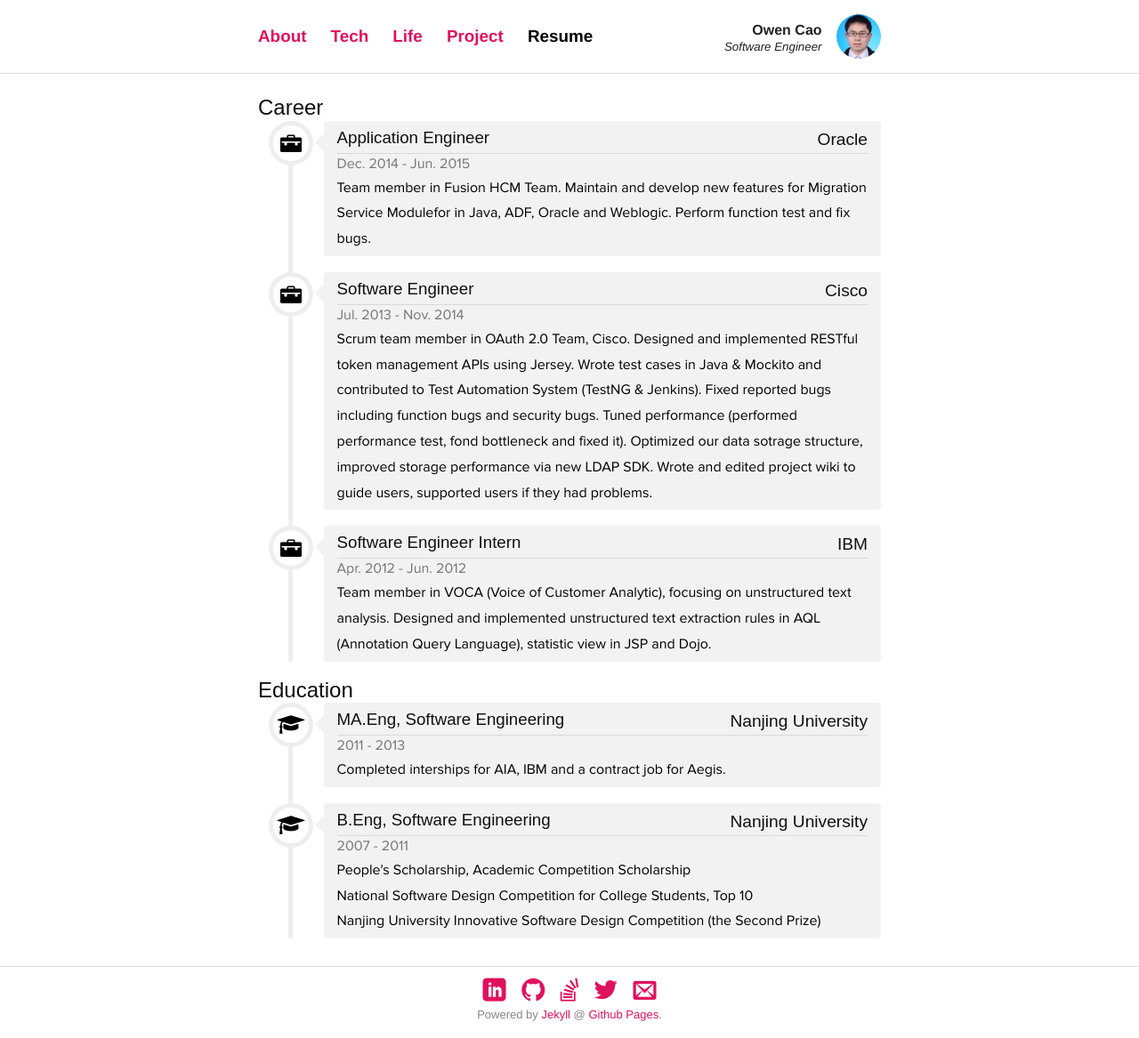
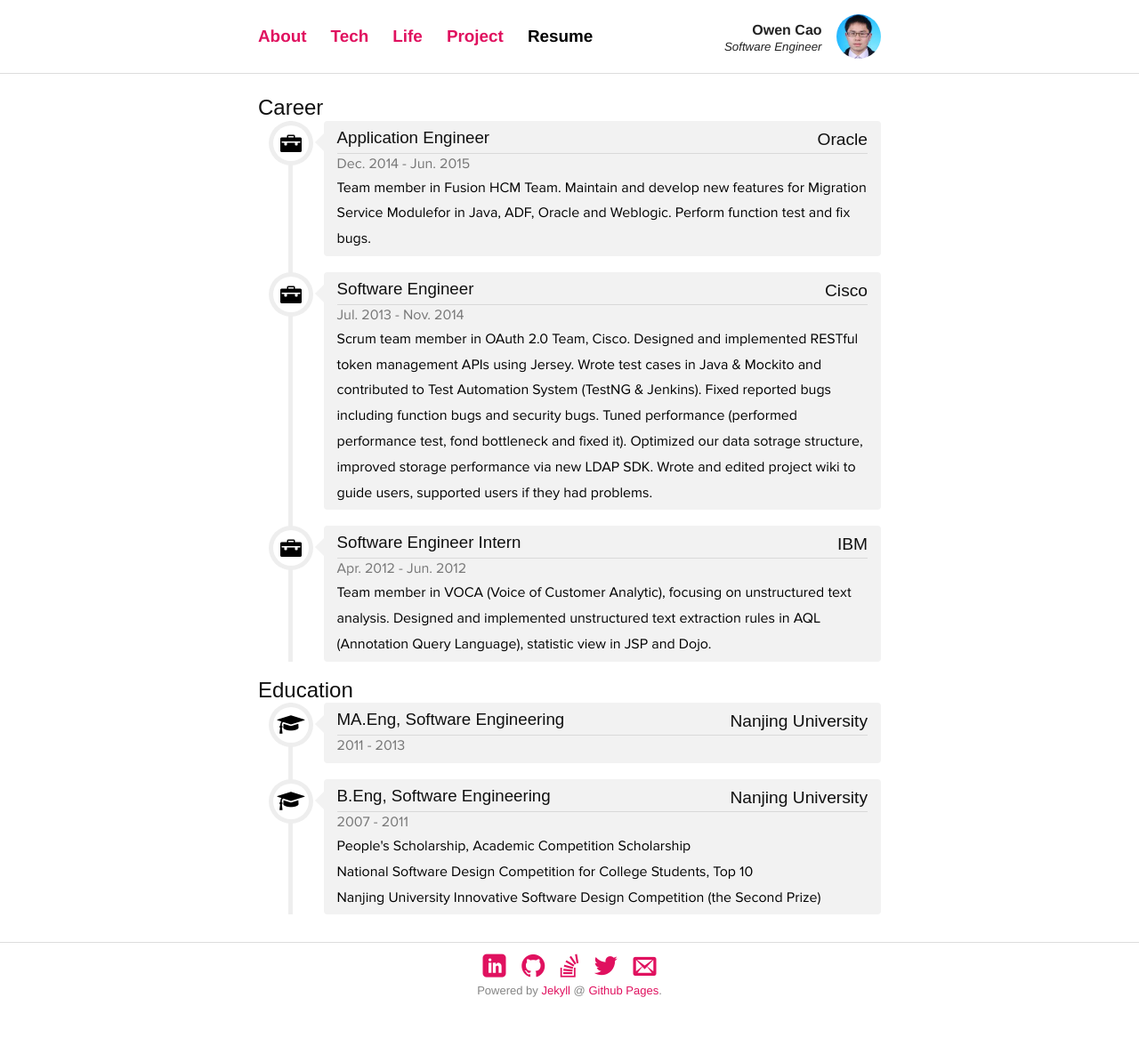
Before and after one commit to cynosure7/cynosure7.github.io, a Jekyll site: the page built from resume/index.html, in a window 1280 px wide. Shown: the whole page at 89% size. Built offline with Jekyll 4.4.1, drawn with Linux system fonts in a browser that asks for light colours; some web fonts are replaced; Markdown is read by kramdown in place of the engine named in the settings; after the commit the page ends 1140 px from its top, so only the background shows below that.

Commit message:
update my resume

```diff
--- a/resume/index.html
+++ b/resume/index.html
@@ -41,7 +41,6 @@ category: resume
 					<div class="ro-label">
 						<h3>MA.Eng, Software Engineering<span>Nanjing University</span></h3>
 						<h4>2011 - 2013</h4>
-						<p>Completed interships for AIA, IBM and a contract job for Aegis.</p>
 					</div>
 				</li>
 				<li>
```
